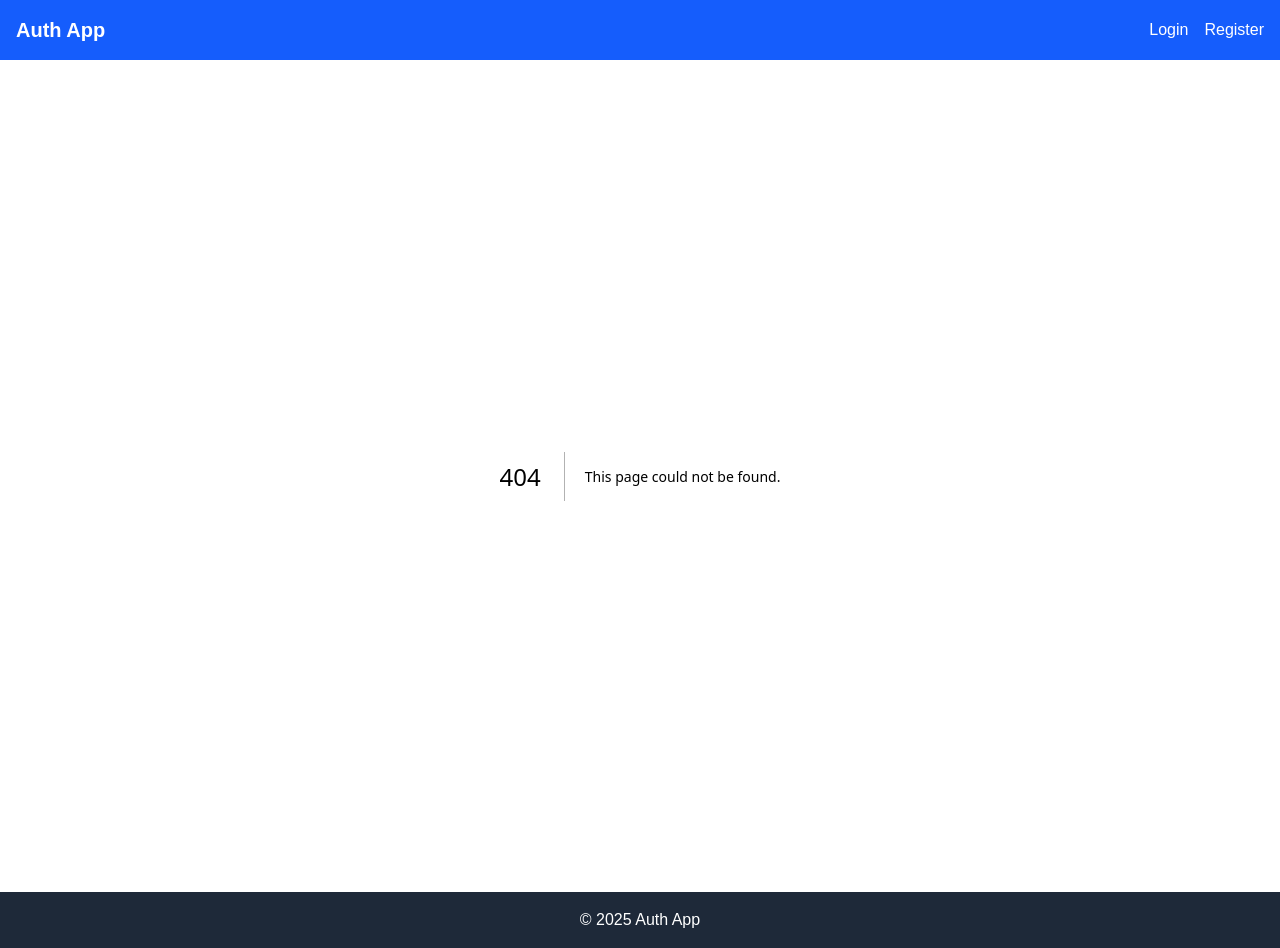
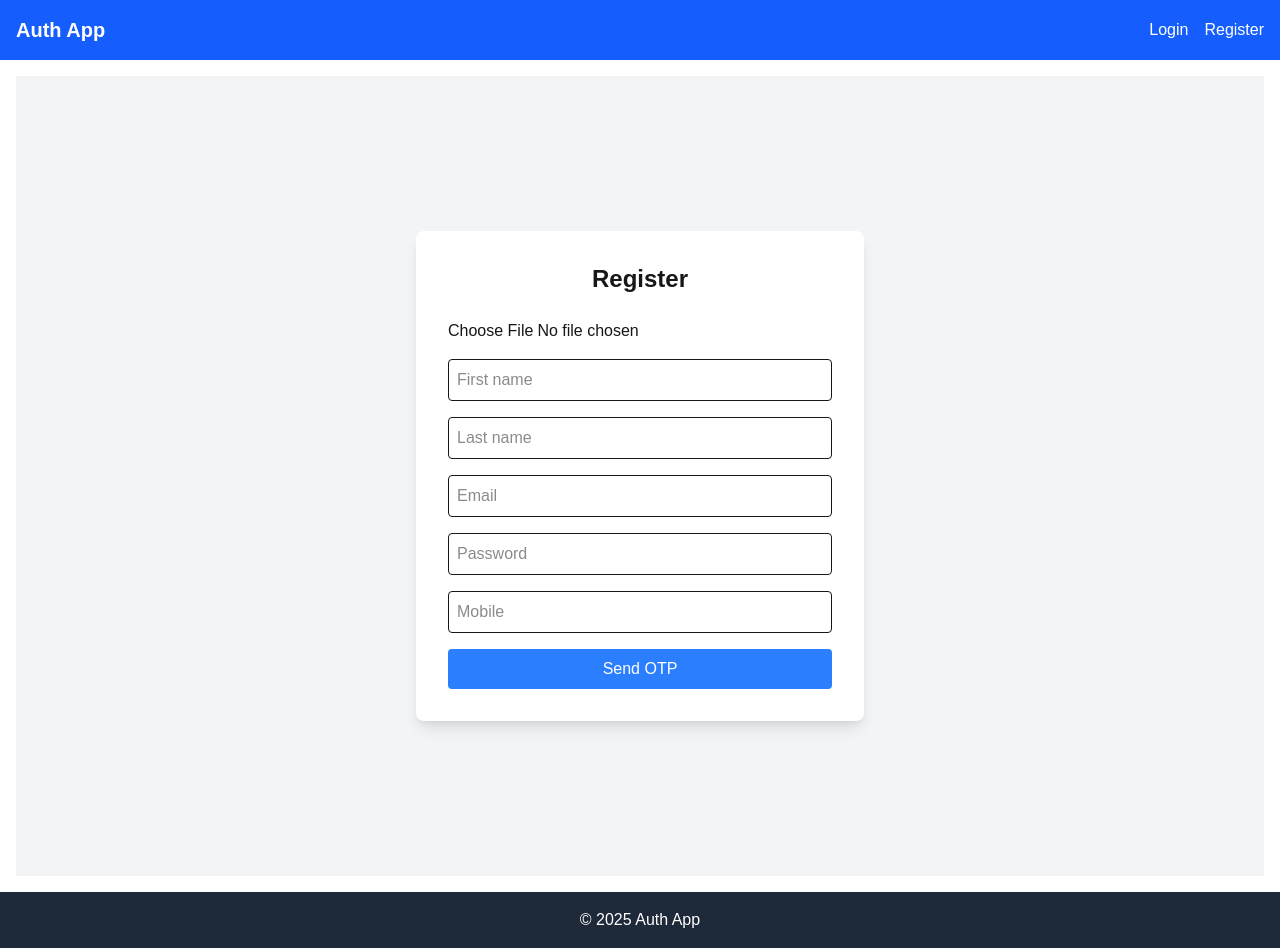
Before and after one commit to adenamar03/auth-flow-app, a Next.js app in the folder frontend/: page /register in a window 1280 px wide. Before the commit this address had no page. Built offline with nearby package versions, Linux system fonts and the light colour scheme.

Commit message:
designed regiter page in frontend

```diff
--- a/frontend/app/layout.js
+++ b/frontend/app/layout.js
@@ -1,7 +1,7 @@
 import './globals.css';
 
 export const metadata = {
-  title: 'Auth Flow RBAC',
+  title: 'Authentication flow Role based Access',
   description: 'Basic authentication with role-based access',
 };
 
--- /dev/null
+++ b/frontend/app/register/page.js
@@ -0,0 +1,84 @@
+'use client'; // Client-side for forms/state
+import { useState } from 'react';
+import { useForm } from 'react-hook-form';
+import { yupResolver } from '@hookform/resolvers/yup';
+import * as yup from 'yup';
+import axios from 'axios';
+import { useRouter } from 'next/navigation';
+
+const schema = yup.object({  //Defines rules for each input:
+  profile_pic: yup.mixed().optional(), // File
+  first_name: yup.string().required('First name is required'),
+  last_name: yup.string().required('Last name is required'),
+  email: yup.string().email('Invalid email').required('Email is required'),
+  password: yup.string().min(6, 'Password must be at least 6 characters').required('Password is required'),
+  mobile: yup.string().optional(),
+});
+
+export default function Register() {
+  const { register, handleSubmit, formState: { errors } } = useForm({ resolver: yupResolver(schema) });
+  const [otpStep, setOtpStep] = useState(false);
+  const [token, setToken] = useState('');
+  const [error, setError] = useState('');
+  const router = useRouter();
+
+  const onSubmit = async (data) => {
+    try {
+      const formData = new FormData(); // For file upload
+      Object.entries(data).forEach(([key, value]) => {
+        if (key === 'profile_pic' && value[0]) formData.append(key, value[0]);
+        else formData.append(key, value);
+      });
+      const res = await axios.post(`${process.env.NEXT_PUBLIC_API_URL}/register`, formData, {
+        headers: { 'Content-Type': 'multipart/form-data' },
+      });
+      setToken(res.data.otp_token);
+      setOtpStep(true);
+      setError('');
+    } catch (err) {
+      setError(err.response?.data?.message || 'Error registering');
+    }
+  };
+
+  const verifyOtp = async (otpData) => {
+    try {
+      await axios.post(`${process.env.NEXT_PUBLIC_API_URL}/verify-otp`, { otp: otpData.otp, token });
+      router.push('/login');
+    } catch (err) {
+      setError(err.response?.data?.message || 'Invalid OTP');
+    }
+  };
+
+  return (
+    <div className="flex justify-center items-center min-h-screen bg-gray-100">
+      <div className="bg-white p-8 rounded-lg shadow-lg w-full max-w-md">
+        <h2 className="text-2xl font-bold mb-6 text-center">Register</h2>
+        {error && <p className="text-red-500 mb-4">{error}</p>}
+        {!otpStep ? (
+          <form onSubmit={handleSubmit(onSubmit)}>
+            <input type="file" {...register('profile_pic')} className="mb-4 w-full" accept="image/*" />
+            {['first_name', 'last_name', 'email', 'password', 'mobile'].map(field => (
+              <div key={field} className="mb-4">
+                <input
+                  {...register(field)}
+                  placeholder={field.charAt(0).toUpperCase() + field.slice(1).replace('_', ' ')}
+                  className="w-full p-2 border rounded"
+                />
+                {errors[field] && <p className="text-red-500 text-sm">{errors[field].message}</p>}
+              </div>
+            ))}
+            <button type="submit" className="w-full bg-blue-500 text-white py-2 rounded hover:bg-blue-600">Send OTP</button>
+          </form>
+        ) : (
+          <form onSubmit={handleSubmit(verifyOtp)}>
+            <div className="mb-4">
+              <input {...register('otp')} placeholder="Enter OTP" className="w-full p-2 border rounded" />
+              {errors.otp && <p className="text-red-500 text-sm">{errors.otp.message}</p>}
+            </div>
+            <button type="submit" className="w-full bg-blue-500 text-white py-2 rounded hover:bg-blue-600">Verify OTP</button>
+          </form>
+        )}
+      </div>
+    </div>
+  );
+}
```
